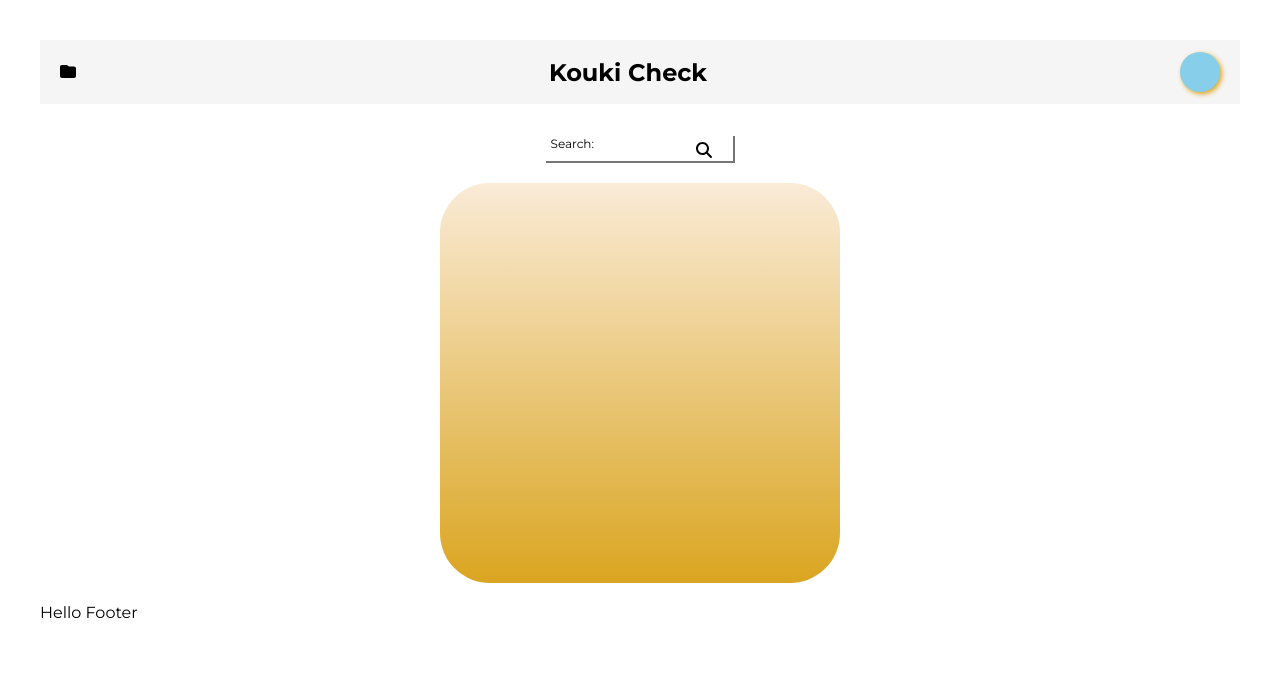
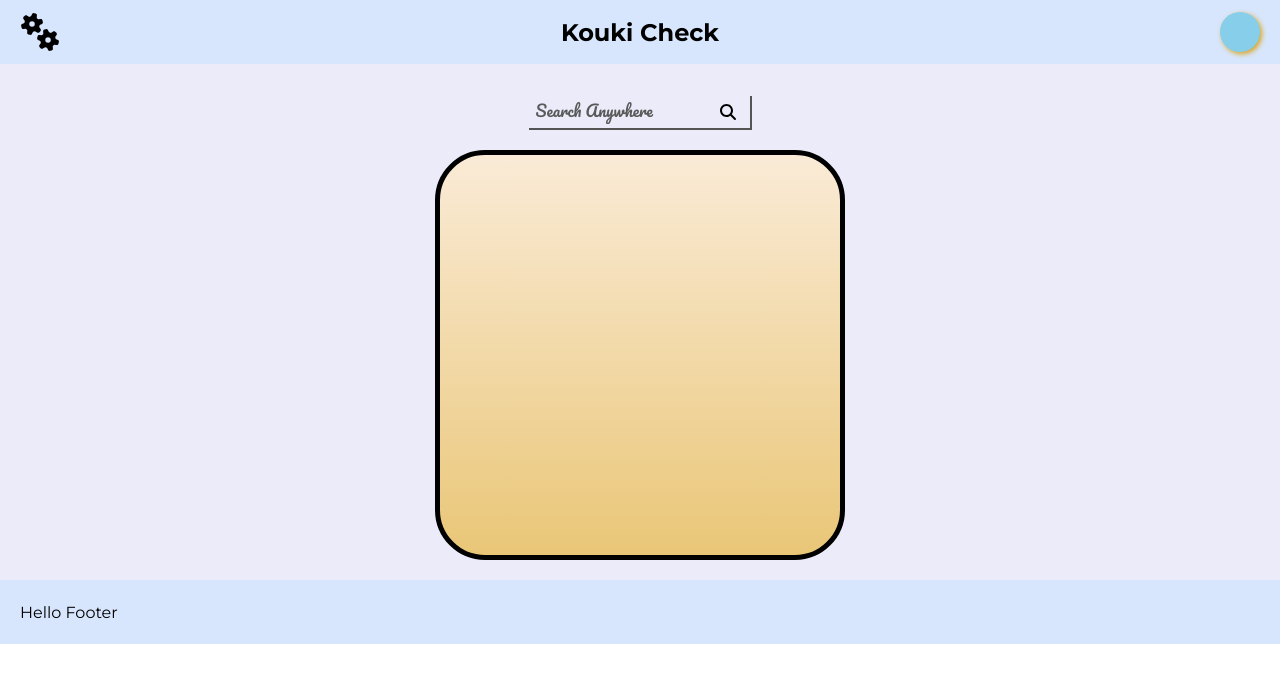
Before and after one commit to tjbegrow/EasyWeather, a React (Vite) app in the folder easy-weather/: page / in a window 1280 px wide. Shown: the top 682 px of the page. Built offline with nearby package versions, Linux system fonts and the light colour scheme; no server answers; a web font is replaced by a local one.

Commit message:
Basic Dark Mode Implimented

```diff
--- a/easy-weather/index.html
+++ b/easy-weather/index.html
@@ -6,7 +6,7 @@
     <meta name="viewport" content="width=device-width, initial-scale=1.0" />
     <link rel="preconnect" href="https://fonts.googleapis.com">
 <link rel="preconnect" href="https://fonts.gstatic.com" crossorigin>
-<link href="https://fonts.googleapis.com/css2?family=Montserrat:ital,wght@0,100..900;1,100..900&display=swap" rel="stylesheet">
+<link href="https://fonts.googleapis.com/css2?family=Montserrat:ital,wght@0,100..900;1,100..900&display=swap&family=Pacifico&display=swap" rel="stylesheet">
     <title>Easy Weather</title>
   </head>
   <body>
--- a/easy-weather/src/App.css
+++ b/easy-weather/src/App.css
@@ -1,14 +1,23 @@
 
 
-#root {
-  max-width: 1280px;
+.app {
+  max-width: 100%;
+
   margin: 0 auto;
-  padding: 2rem;
+  /* padding: 2rem; */
   /* text-align: center; */
   font-family: "Montserrat", sans-serif;
   font-optical-sizing: auto;
   font-weight: 400;
   font-style: normal;
+  background-color: rgb(235, 235, 250);
+}
+
+.appDark {
+  background-color: rgb(41, 41, 41);
+  font-family: "Montserrat", sans-serif;
+  max-width: 1280px;
+  margin: 0 auto;
 }
 
 .searchArea {
@@ -21,8 +30,8 @@
 
 #mag {
   position: absolute;
-  left: 356px;
-  bottom: 5px
+  left: 380px;
+  bottom: 10px;
 }
 
 .searchLabel {
@@ -30,7 +39,7 @@
   padding-left: 5px;
   /* top: -2px; */
   z-index: -1;
-  font-size: .75rem;
+  font-size: 1rem;
 }
 
 .searchField {
@@ -41,15 +50,29 @@
   background-color: transparent;
   border-top: none;
   border-left: none;
-  padding: 5px
+  border-color: black;
+  padding: 7px;
+  font-size: 1rem;
+}
+
+.searchField input[type="text"]::placeholder{
+  font-family: "Pacifico", cursive;
+  font-weight: 200;
+  color:rgb(90, 90, 90)
+}
+
+.searchField input:focus[type="text"]::placeholder{
+
+  color:white;
 }
 
 .searchField input:focus {
   outline: none;
   border-color: skyblue;
-  margin-top: 20px;
+  /* margin-top: 20px; */
   transition: margin-top 1s, background-color 1s;
-  background-color: rgba(103, 126, 255, 0.395);
+  background-color: rgba(103, 126, 255, 0.893);
+  color: white;
 }
 
 
@@ -66,21 +89,56 @@
   /* align-items: center; */
   justify-content: space-around;
   border-radius: 50px;
-  background-image: linear-gradient(antiquewhite, goldenrod); /* set this based on time of day */
+  background-image: linear-gradient(antiquewhite, rgba(218, 165, 32, 0.526));
+  border-width: 5px;
+  border-style: solid;
+  border-color: black;
+}
+.weatherCardDark {
+  background-color:black;
+  max-width: 400px;
+  max-height: 600px;
+  height: 400px;
+  margin: 20px auto;
+  /* padding-top: 75px; */
+  display: flex;
+  flex-direction: column;
+  /* align-items: center; */
+  justify-content: space-around;
+  border-radius: 50px;
+  /* background-image: linear-gradient(antiquewhite, rgba(218, 165, 32, 0.526));  */
+  border-width: 5px;
+  border-style: solid;
+  border-color: white;
+  color: white;
+}
 
-}
 .weatherCardMain {
   display: flex;
   flex-direction: column;
   align-items: center;
   /* margin-bottom: 20px; */
-
+  width: 100%
+}
+.weatherCardMainDark {
+  display: flex;
+  flex-direction: column;
+  align-items: center;
+  /* margin-bottom: 20px; */
+  width: 100%
 }
 
 .weatherCardMain i {
   font-size: 72px;
   padding: 0px;
   margin-top: 20px;
+
+}
+.weatherCardMainDark i {
+  font-size: 72px;
+  padding: 0px;
+  margin-top: 20px;
+
 }
 .weatherCardMain > h2 {
   font-weight: 400;
@@ -88,7 +146,7 @@
   padding-bottom: 20px;
   margin: 0px;
   text-align: center;
-  font-size: 1.25em;
+  font-size: 1.5em;
 }
 .weatherCardMain > h1 {
   font-weight: 600;
@@ -98,11 +156,37 @@
   border-radius: 100%;
 }
 
+.weatherCardMainDark > h1 {
+  color: black;
+  font-weight: 600;
+  background-color: aliceblue;
+  padding: 20px;
+  margin: 10px;
+  border-radius: 100%;
+}
+.weatherCardDark > h2 {
+  font-weight: 400;
+  padding-top: 20px;
+  padding-bottom: 20px;
+  margin: 0px;
+  text-align: center;
+  font-size: 1.5em;
+}
+.weatherCardMainDark > h3 {
+  font-weight: 400;
+  padding: 10px;
+  margin: 0px;
+  font-size: 1em;
+  text-align: center;
+}
+
+
 .weatherCardMain > h3 {
   font-weight: 400;
   padding: 10px;
   margin: 0px;
-  font-size: .8em;
+  font-size: 1em;
+  text-align: center;
 }
 
 .weatherStats {
@@ -133,7 +217,7 @@
 
 }
  nav {
-  background-color: whitesmoke;
+  background-color: rgb(215, 230, 252);
   height: 4rem;
   margin-bottom: 2rem;
   display: flex;
@@ -184,6 +268,18 @@
   box-shadow: 2px 2px 5px goldenrod;
  }
 
+footer {
+  background-color: rgb(215, 230, 252);
+  height: 4rem;
+  margin-bottom: 2rem;
+  display: flex;
+  flex-direction: row;
+  align-items: center;
+  justify-content: space-between;
+  padding-right: 20px;
+  padding-left: 20px;
+ }
+
 /*
 .logo {
   height: 6em;
--- a/easy-weather/src/App.jsx
+++ b/easy-weather/src/App.jsx
@@ -4,7 +4,7 @@ import Card from './components/Card'
 import Header from './components/Header'
 import Footer from './components/Footer'
 import { FontAwesomeIcon } from '@fortawesome/react-fontawesome';
-import { faMagnifyingGlass, faWind, faFolder } from '@fortawesome/free-solid-svg-icons';
+import { faMagnifyingGlass, faWind, faGears } from '@fortawesome/free-solid-svg-icons';
 
 
 
@@ -82,8 +82,8 @@ function App() {
   }
 
   return (
-    <>
-      <Header FontAwesomeIcon={FontAwesomeIcon} faFolder={faFolder} darkModeToggle={darkModeToggle} darkMode={darkMode}/>
+    <div className={`${darkMode ? "appDark" : "app"}`}>
+      <Header FontAwesomeIcon={FontAwesomeIcon} faGears={faGears} darkModeToggle={darkModeToggle} darkMode={darkMode}/>
       <div className='searchArea'>
         <form onSubmit={handleSubmit}>
           <div className='searchField'>
@@ -93,6 +93,7 @@ function App() {
               type="text"
               id="search"
               name="search"
+              placeholder="Search Anywhere"
               value={search}
               onChange={(e) => setSearch(e.target.value) }
             />
@@ -100,9 +101,9 @@ function App() {
            </div>
         </form>
       </div>
-      <Card faWind={faWind} FontAwesomeIcon={FontAwesomeIcon} weatherData={weatherData}/>
-      <Footer/>
-    </>
+      <Card faWind={faWind} FontAwesomeIcon={FontAwesomeIcon} weatherData={weatherData} darkModeToggle={darkModeToggle} darkMode={darkMode}/>
+      <Footer darkMode={darkMode}/>
+    </div>
   )
 }
 
--- a/easy-weather/src/components/Card.jsx
+++ b/easy-weather/src/components/Card.jsx
@@ -1,5 +1,5 @@
 import { useState } from "react";
-export default function Card({ faWind, FontAwesomeIcon, weatherData }) {
+export default function Card({ faWind, FontAwesomeIcon, weatherData, darkMode }) {
     const [iconName, setIconName] = useState('');
 
     if (weatherData !== undefined) {
@@ -15,8 +15,8 @@ export default function Card({ faWind, FontAwesomeIcon, weatherData }) {
             });
     }
     return (
-        <div className="weatherCard">
-            <div className="weatherCardMain">
+        <div className={`${darkMode ? "weatherCardDark" : "weatherCard"}`}>
+            <div className={`${darkMode ? "weatherCardMainDark" : "weatherCardMain"}`} >
                 {iconName && <i className={`wi ${iconName}`}></i>}
                 {weatherData && <h2>{weatherData.current.condition.text}</h2>}
                     {weatherData && <h1>{Math.floor(weatherData.current.temp_f)}°F</h1>}
--- a/easy-weather/src/components/Footer.jsx
+++ b/easy-weather/src/components/Footer.jsx
@@ -1,7 +1,7 @@
-export default function Footer() {
+export default function Footer({darkMode}) {
     return (
-        <>
+        <footer className={`${darkMode && "darkBackGround"}`}>
             <p>Hello Footer</p>
-        </>
+        </footer>
     )
 }
--- a/easy-weather/src/components/Header.jsx
+++ b/easy-weather/src/components/Header.jsx
@@ -1,10 +1,10 @@
 
-export default function Header({FontAwesomeIcon, faFolder, darkModeToggle, darkMode}) {
+export default function Header({FontAwesomeIcon, faGears, darkModeToggle, darkMode}) {
     console.log("Header Gets:",darkMode);
     return (
         <>
             <nav className={darkMode ? "darkBackGround" : ""}>
-                <FontAwesomeIcon icon={faFolder} className="fa-regular"/>
+                <FontAwesomeIcon icon={faGears} className="fa-regular fa-2x"/>
                 <h1>Kouki Check</h1>
                 <button className={`modeButton wi ${darkMode ? "wi-moon-waning-crescent-5": "wi-day-sunny"}`}
                 onClick={() => darkModeToggle()}>
--- a/easy-weather/src/index.css
+++ b/easy-weather/src/index.css
@@ -1,3 +1,9 @@
+html body{
+  height: 100%;
+  margin: 0;
+  padding: 0;
+}
+
 /* :root {
   font-family: system-ui, Avenir, Helvetica, Arial, sans-serif;
   line-height: 1.5;
```
